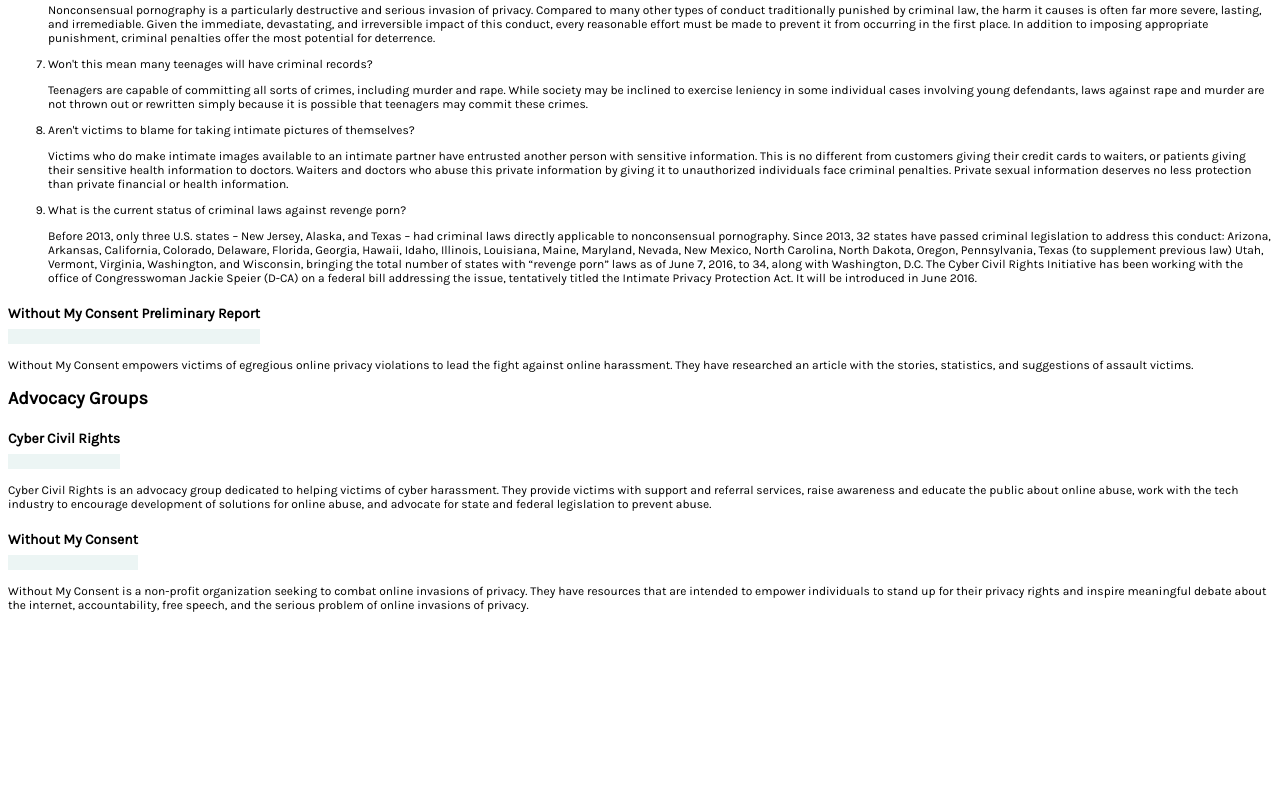
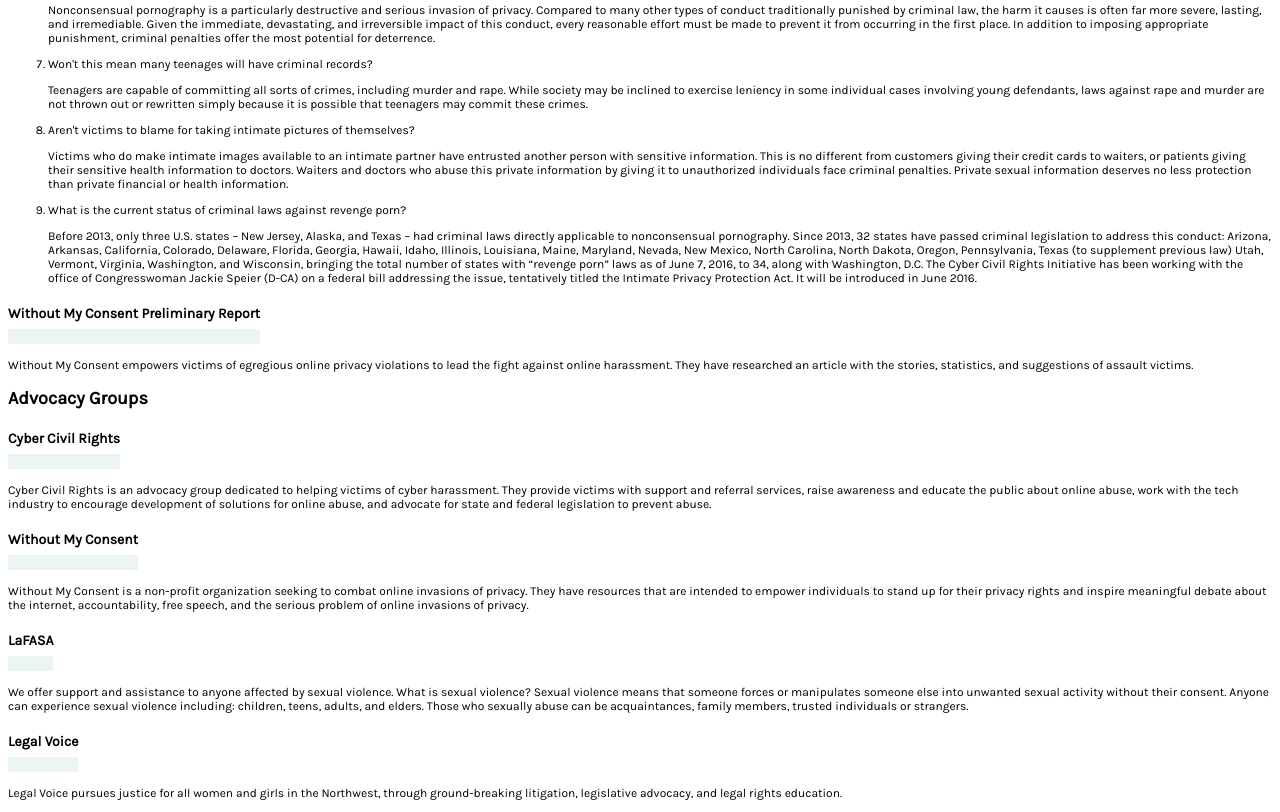
Before and after one commit to choef/WHACK2016, a plain HTML site: page WhackEducation.html in a window 1280 px wide. Shown: the part 595-1407 px from the top of the page. Before the commit the page ends 1219 px from the top, so only its background shows below. Drawn offline with Linux system fonts and the light colour scheme.

Commit message:
added more advocacy groups

```diff
--- a/WhackEducation.html
+++ b/WhackEducation.html
@@ -47,5 +47,9 @@
       <p>Cyber Civil Rights is an advocacy group dedicated to helping victims of cyber harassment. They provide victims with support and referral services, raise awareness and educate the public about online abuse, work with the tech industry to encourage development of solutions for online abuse, and advocate for state and federal legislation to prevent abuse.</p>
     <h3> <a href="http://withoutmyconsent.org/">Without My Consent</a> </h3>
       <p>Without My Consent is a non-profit organization seeking to combat online invasions of privacy. They have resources that are intended to empower individuals to stand up for their privacy rights and inspire meaningful debate about the internet, accountability, free speech, and the serious problem of online invasions of privacy.</p>
+    <h3> <a href="http://www.lafasa.org/main/home">LaFASA</a> </h3>
+      <p>We offer support and assistance to anyone affected by sexual violence. What is sexual violence? Sexual violence means that someone forces or manipulates someone else into unwanted sexual activity without their consent. Anyone can experience sexual violence including: children, teens, adults, and elders. Those who sexually abuse can be acquaintances, family members, trusted individuals or strangers.</p>
+    <h3> <a href="http://www.legalvoice.org/">Legal Voice</a> </h3>
+      <p>Legal Voice pursues justice for all women and girls in the Northwest, through ground-breaking litigation, legislative advocacy, and legal rights education.</p>
 </body>
 </html>
```
